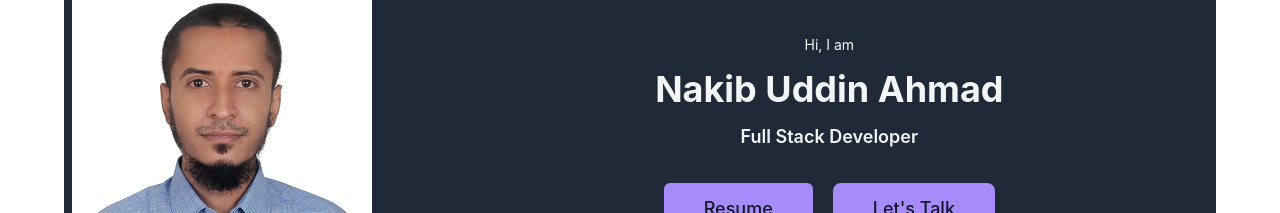
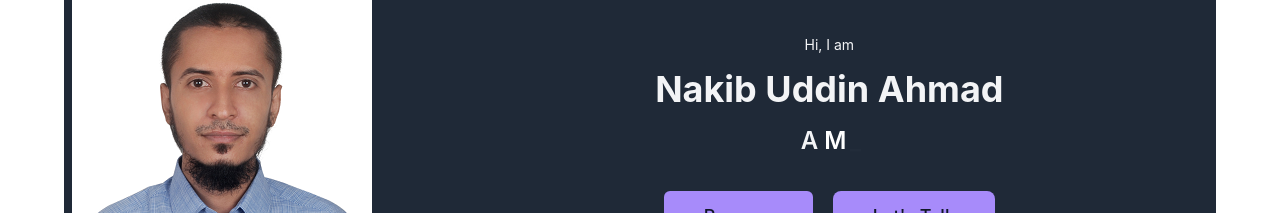
Before and after one commit to nakibuddin/my-portfolio-client, a React (Create React App) app: page / in a window 1280 px wide. Shown: the part 105-318 px from the top of the page. Built offline with nearby package versions, Linux system fonts and the light colour scheme; no server answers.

Commit message:
text animation added in Home page

```diff
--- a/package.json
+++ b/package.json
@@ -11,8 +11,10 @@
     "firebase": "^9.15.0",
     "react": "^18.2.0",
     "react-dom": "^18.2.0",
+    "react-hot-toast": "^2.4.0",
     "react-router-dom": "^6.4.5",
     "react-scripts": "5.0.1",
+    "react-simple-typewriter": "^5.0.1",
     "web-vitals": "^2.1.4"
   },
   "scripts": {
--- a/src/App.js
+++ b/src/App.js
@@ -1,4 +1,5 @@
 import React from 'react';
+import { Toaster } from 'react-hot-toast';
 import { RouterProvider } from 'react-router-dom';
 import { my_router } from './Routes/Routes';
 
@@ -6,6 +7,11 @@ const App = () => {
     return (
         <div>
             <RouterProvider router={my_router}></RouterProvider>
+
+            <Toaster
+                position="top-center"
+            />
+
         </div>
     );
 };
--- a/src/components/Contact/Contact.js
+++ b/src/components/Contact/Contact.js
@@ -2,6 +2,7 @@ import React from 'react';
 import useTitle from './../../hooks/useTitle';
 import emailjs from '@emailjs/browser';
 import { useNavigate } from 'react-router-dom';
+import { toast } from 'react-hot-toast';
 
 const Contact = () => {
     useTitle('Contact');
@@ -13,10 +14,14 @@ const Contact = () => {
         // emailjs.sendForm('YOUR_SERVICE_ID', 'YOUR_TEMPLATE_ID', event.target, 'YOUR_PUBLIC_KEY')
         emailjs.sendForm('service_x5af9fa', 'template_52nr3wp', event.target, 'gGLUdmrxjvm2YSRQD')
             .then((result) => {
-                navigate('/home');
+                setTimeout(() => { navigate('/home'); }, "2500");
+                event.target.reset();
+                // toast('Message Sent Successfully', {duration: 4000} )';
+                toast.success('Message Sent Successfully');
 
             }, (error) => {
                 console.log(error.text);
+                toast.error(error.text);
             });
 
     }
--- a/src/components/Home/Banner/Banner.js
+++ b/src/components/Home/Banner/Banner.js
@@ -1,6 +1,7 @@
 import React from 'react';
 import { useNavigate } from 'react-router-dom';
 import Photo from '../../../assets/nakib_img.PNG'
+import { Typewriter } from 'react-simple-typewriter'
 
 const Banner = () => {
     const navigate = useNavigate();
@@ -13,8 +14,8 @@ const Banner = () => {
         <section className=" bg-gray-800  text-gray-100 md:mx-16 rounded-md mb-20">
             <div className="container flex flex-col mx-auto lg:flex-row p-2">
                 <div className="w-full lg:w-1/3">
-                {/* <img className='rounded-md' src="https://encrypted-tbn0.gstatic.com/images?q=tbn:ANd9GcQxIMpcng0PpqR2S4Ct0htq3Cn7NCrdr4z9Tg&usqp=CAU" alt="" /> */}
-                <img className='rounded-md' src={Photo} alt="" />
+                    {/* <img className='rounded-md' src="https://encrypted-tbn0.gstatic.com/images?q=tbn:ANd9GcQxIMpcng0PpqR2S4Ct0htq3Cn7NCrdr4z9Tg&usqp=CAU" alt="" /> */}
+                    <img className='rounded-md' src={Photo} alt="" />
                 </div>
                 <div className="flex flex-col w-full p-6 lg:w-2/3 md:p-8 lg:p-12">
                     {/* <svg xmlns="http://www.w3.org/2000/svg" viewBox="0 0 20 20" fill="currentColor" className="w-8 h-8 mb-8  text-violet-400">
@@ -24,7 +25,20 @@ const Banner = () => {
 
                     <p className="text-center text-sm mb-4">Hi, I am</p>
                     <h2 className="text-center text-4xl font-bold leading-none">Nakib Uddin Ahmad</h2>
-                    <p className="text-center mt-4 mb-8 font-semibold text-lg">Full Stack Developer</p>
+                    <p className="text-center mt-4 mb-8 font-semibold text-[24px]">A
+                        <span style={{ color: 'white',}}>
+                            {/* Style will be inherited from the parent element */}
+                            <Typewriter
+                                words={[' Full Stack Developer', ' MERN Stack Developer',]}
+                                loop={false}
+                                cursor
+                                cursorStyle='_'
+                                typeSpeed={100}
+                                deleteSpeed={50}
+                                delaySpeed={2000}
+                            />
+                        </span>
+                    </p>
                     <div className='flex justify-center'>
                         <a href='https://drive.google.com/file/d/12mRKgmUv_B4uMMZFX9DzLL9WSQvVZwX_/view?usp=share_link' target='_blank' className="self-start px-10 py-3 text-lg font-medium rounded-md  bg-violet-400  text-gray-900">Resume</a>
                         <button onClick={goToContact} className="self-start ml-5 px-10 py-3 text-lg font-medium rounded-lg  bg-violet-400  text-gray-900">Let's Talk</button>
```
Also changed, not shown: 1 other file (tests, documents, lock files or other folders).
